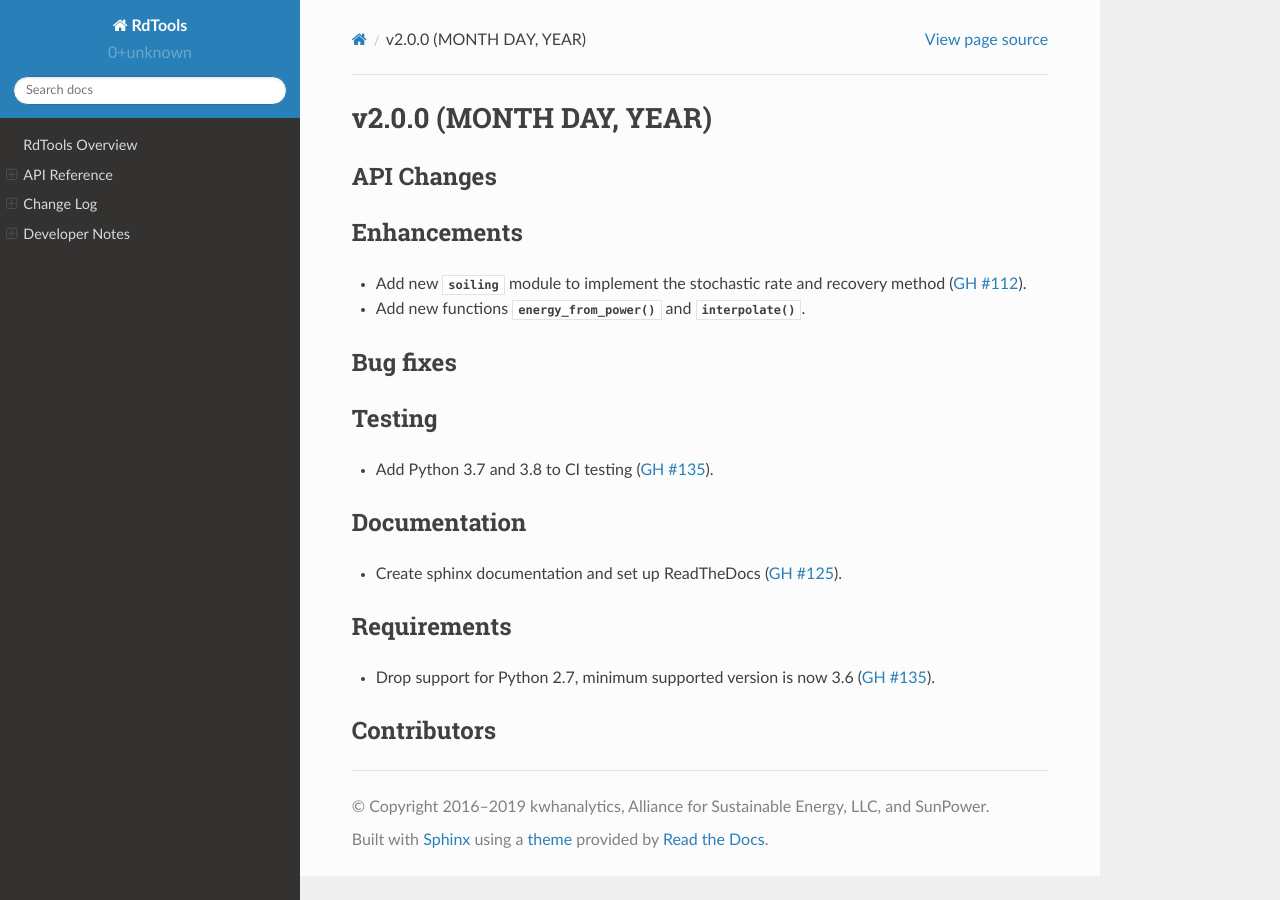
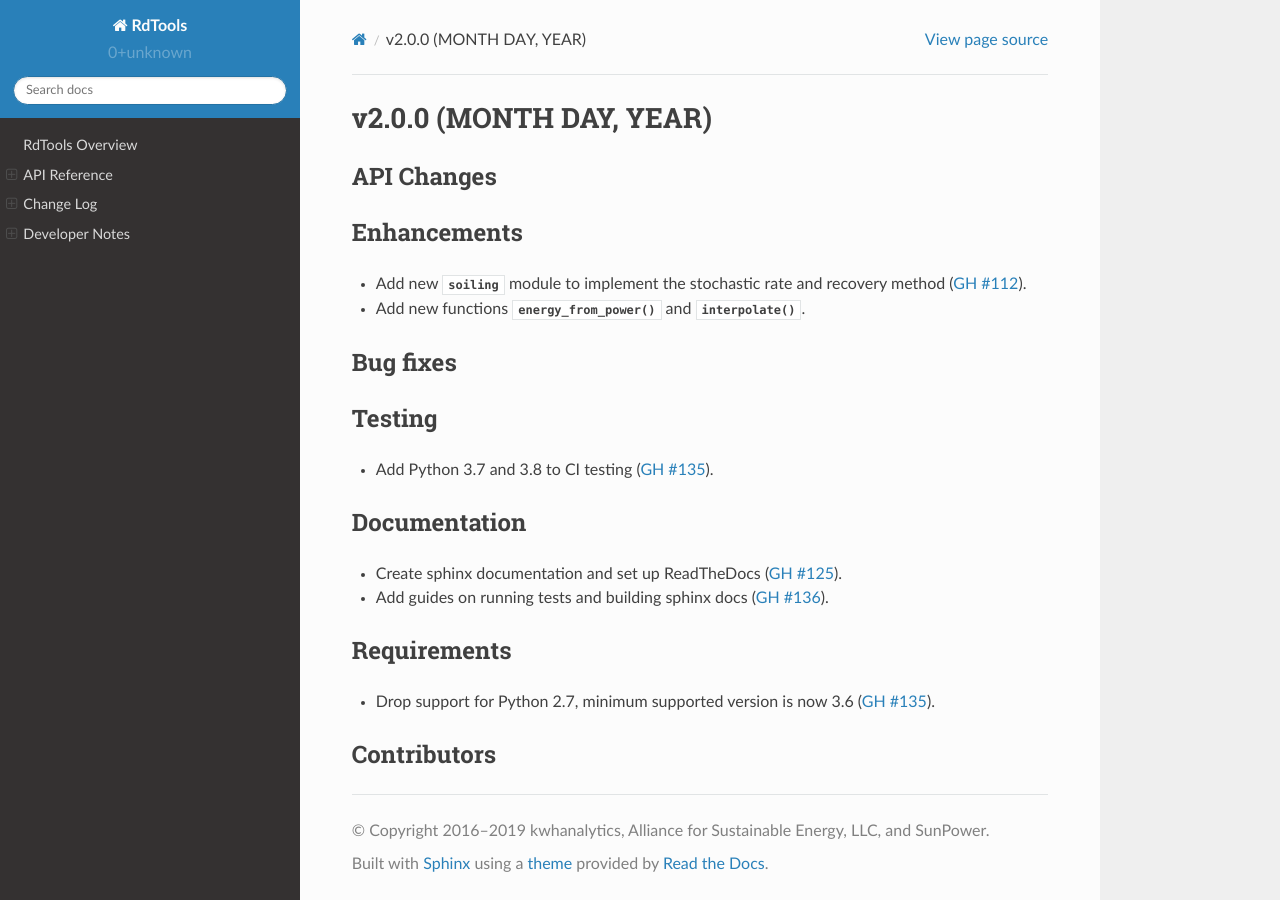
Before and after one commit to NREL/rdtools, a Sphinx documentation site: the page built from docs/sphinx/source/changelog/v2.0.0.rst, in a window 1280 px wide. Built offline with Sphinx 7.4.7 and the Read the Docs theme 2.0.0, drawn with Linux system fonts in a browser that asks for light colours; pages that are not in the unit, such as notebooks, are missing from menus.

Commit message:
Update v2.0.0.rst

```diff
--- a/docs/sphinx/source/changelog/v2.0.0.rst
+++ b/docs/sphinx/source/changelog/v2.0.0.rst
@@ -23,6 +23,7 @@ Testing
 Documentation
 -------------
 * Create sphinx documentation and set up ReadTheDocs (:pull:`125`).
+* Add guides on running tests and building sphinx docs (:pull:`136`).
 
 Requirements
 ------------
```
